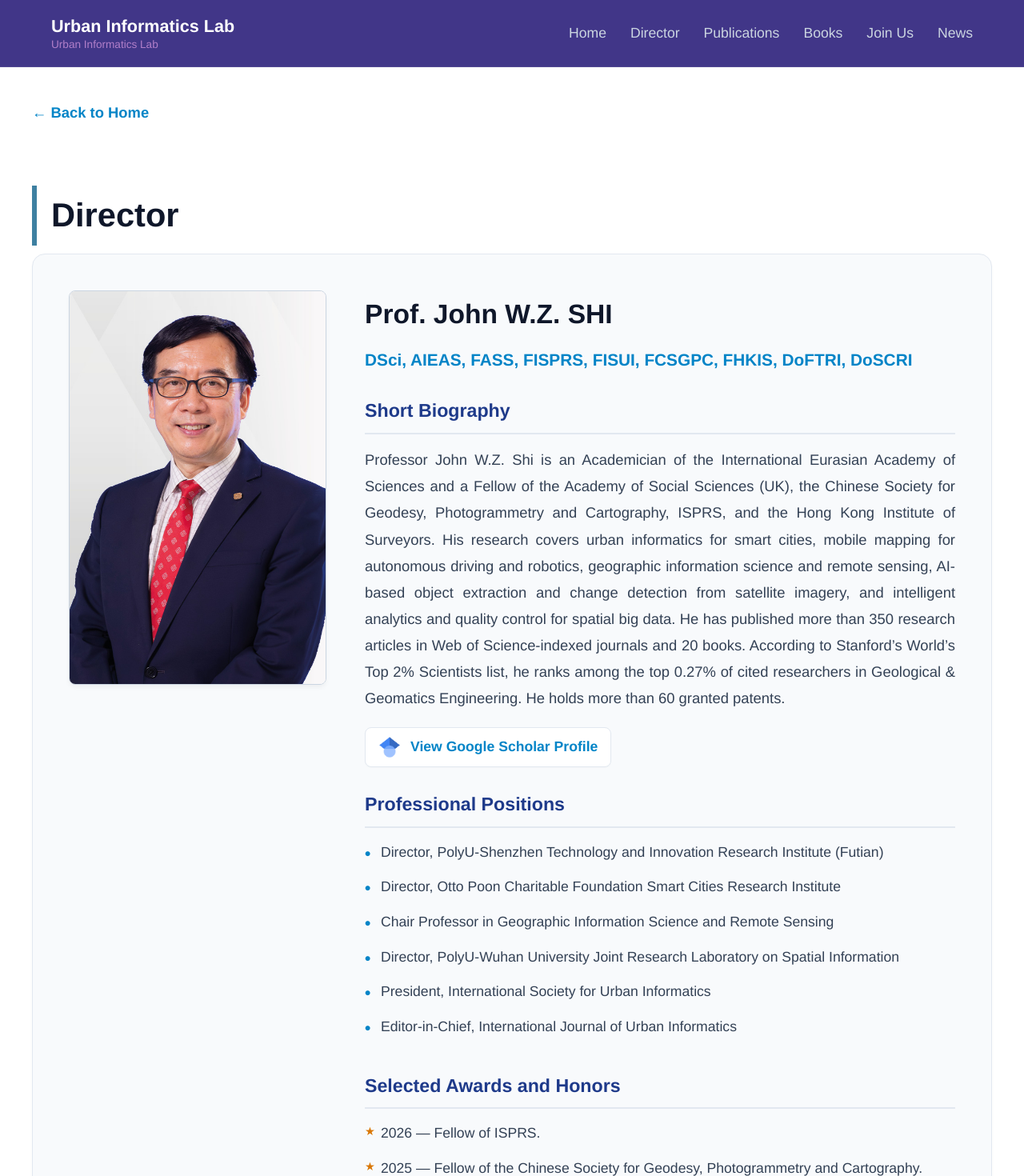
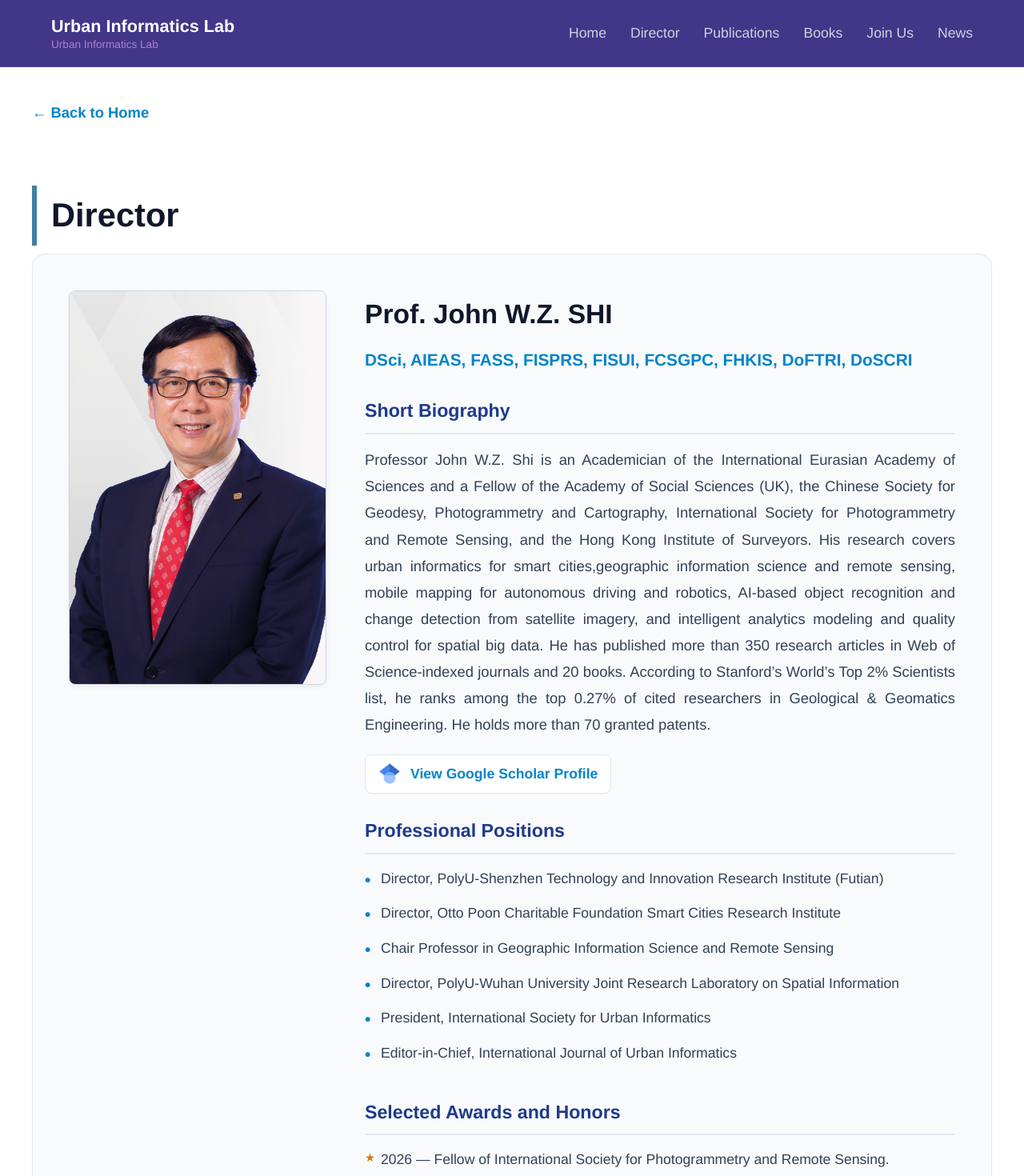
Before and after one commit to lirongyue-86/urban_lab, a Vue app: page /team in a window 1280 px wide. Shown: the top 1470 px of the page at 80% size. Built offline with nearby package versions, Linux system fonts and the light colour scheme.

Commit message:
Refine academic honors wording

```diff
--- a/src/components/TeamView.vue
+++ b/src/components/TeamView.vue
@@ -73,7 +73,7 @@ const director = ref({
   avatarName: 'SHI Wen-Zhong.png',
   scholarUrl: 'https://scholar.google.com/citations?user=3vQE5GYAAAAJ&hl=zh-CN&oi=ao',
 
-  bio: 'Professor John W.Z. Shi is an Academician of the International Eurasian Academy of Sciences and a Fellow of the Academy of Social Sciences (UK), the Chinese Society for Geodesy, Photogrammetry and Cartography, ISPRS, and the Hong Kong Institute of Surveyors. His research covers urban informatics for smart cities, mobile mapping for autonomous driving and robotics, geographic information science and remote sensing, AI-based object extraction and change detection from satellite imagery, and intelligent analytics and quality control for spatial big data. He has published more than 350 research articles in Web of Science-indexed journals and 20 books. According to Stanford’s World’s Top 2% Scientists list, he ranks among the top 0.27% of cited researchers in Geological & Geomatics Engineering. He holds more than 60 granted patents.',
+  bio: 'Professor John W.Z. Shi is an Academician of the International Eurasian Academy of Sciences and a Fellow of the Academy of Social Sciences (UK), the Chinese Society for Geodesy, Photogrammetry and Cartography, International Society for Photogrammetry and Remote Sensing, and the Hong Kong Institute of Surveyors. His research covers urban informatics for smart cities,geographic information science and remote sensing, mobile mapping for autonomous driving and robotics,  AI-based object recognition and change detection from satellite imagery, and intelligent analytics modeling and quality control for spatial big data. He has published more than 350 research articles in Web of Science-indexed journals and 20 books. According to Stanford’s World’s Top 2% Scientists list, he ranks among the top 0.27% of cited researchers in Geological & Geomatics Engineering. He holds more than 70 granted patents.',
 
   positions: [
     'Director, PolyU‑Shenzhen Technology and Innovation Research Institute (Futian)',
@@ -85,7 +85,7 @@ const director = ref({
   ],
 
   awards: [
-    '2026 — Fellow of ISPRS.',
+    '2026 — Fellow of International Society for Photogrammetry and Remote Sensing.',
     '2025 — Fellow of the Chinese Society for Geodesy, Photogrammetry and Cartography.',
     '2025 — Geographic Information Science and Technology Progress Award (Grand Prize), awarded by the China Geographic Information Industry Association.',
     '2025 — Springer Nature Editorial Contribution Award, awarded by Springer Nature for service as Editor-in-Chief of Urban Informatics.',
```
